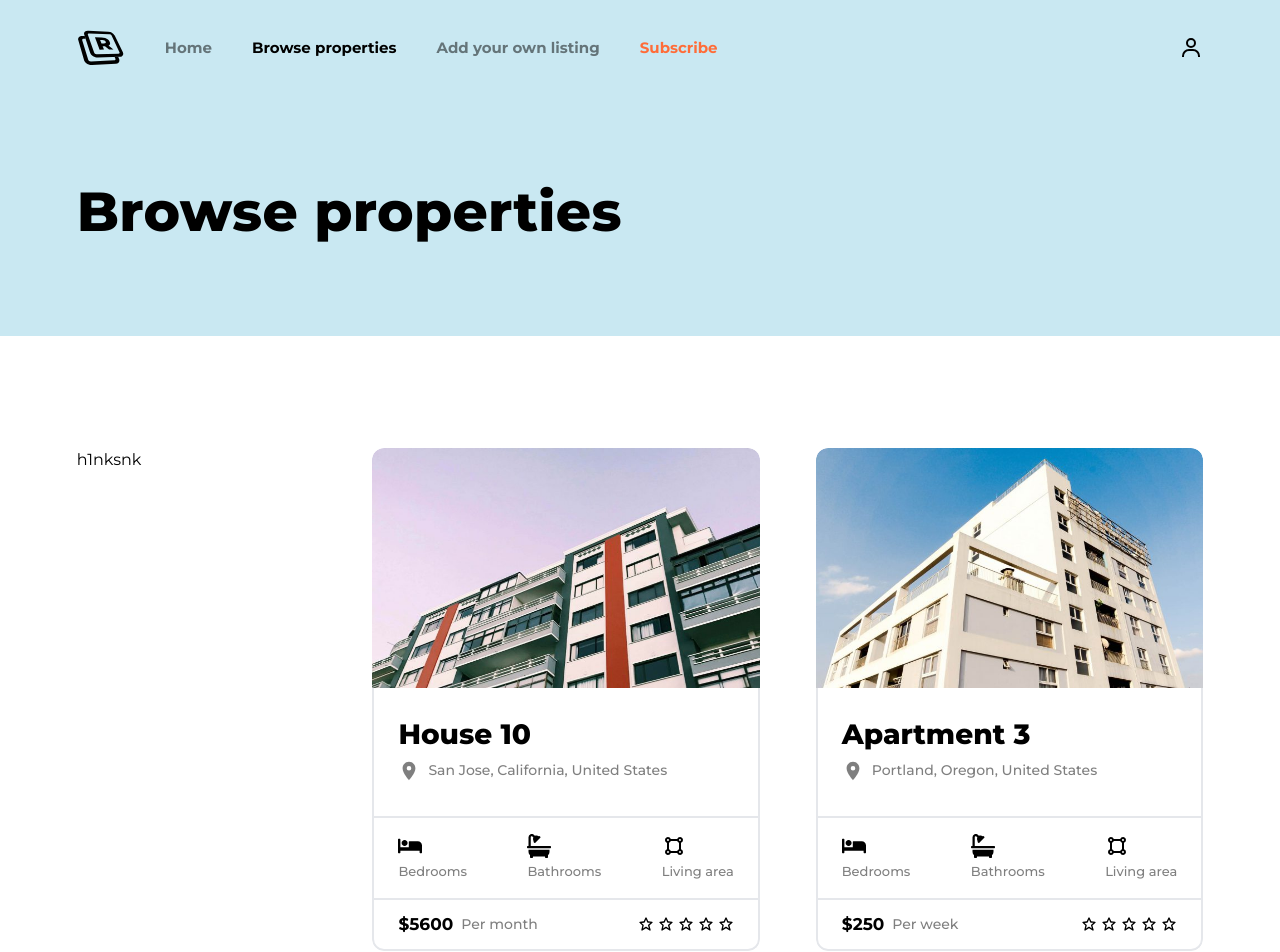
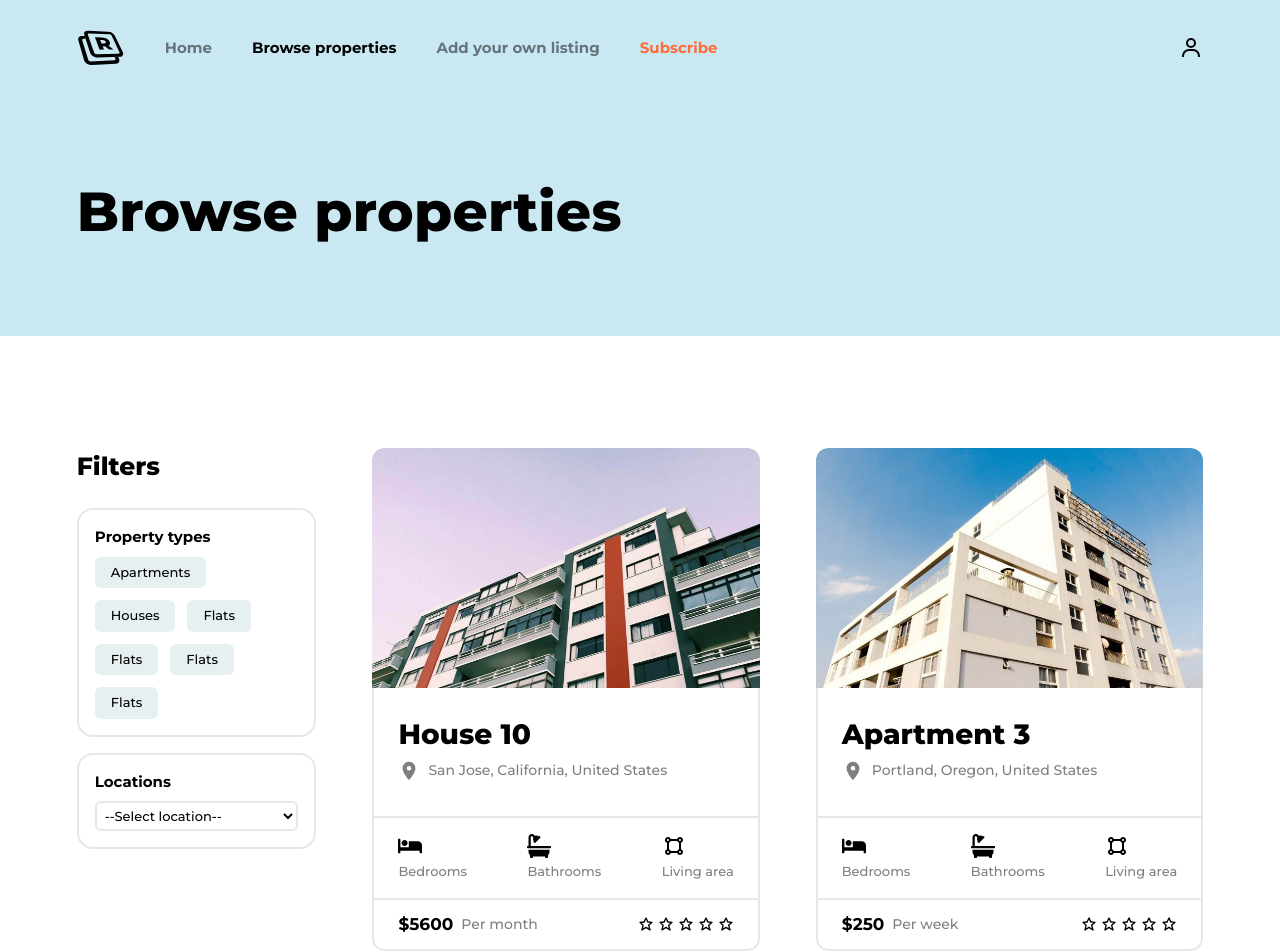
Before and after one commit to Davidcharlie381/rentage, a Next.js app: page /properties in a window 1280 px wide. Shown: the top 952 px of the page. Built offline with nearby package versions, Linux system fonts and the light colour scheme.

Commit message:
add: extra pages and components

```diff
--- /dev/null
+++ b/components/FilterBox.jsx
@@ -0,0 +1,47 @@
+const FilterBox = () => {
+  return (
+    <div className="hidden md:block">
+      <h3 className="text-[1.56rem] leading-9 font-extrabold mb-6">Filters</h3>
+      <div className="border-2 rounded-2xl p-4 mb-4">
+        <h5 className="text-[15px] font-bold mb-2">Property types</h5>
+        <div className="flex flex-wrap gap-3">
+          <span className="bg-dullBlue hover:bg-orange hover:text-white transition-all duration-300 text-[13px] font-medium p-[6px] px-4 rounded-md">
+            Apartments
+          </span>
+          <span className="bg-dullBlue hover:bg-orange hover:text-white transition-all duration-300 text-[13px] font-medium p-[6px] px-4 rounded-md">
+            Houses
+          </span>
+          <span className="bg-dullBlue hover:bg-orange hover:text-white transition-all duration-300 text-[13px] font-medium p-[6px] px-4 rounded-md">
+            Flats
+          </span>
+          <span className="bg-dullBlue hover:bg-orange hover:text-white transition-all duration-300 text-[13px] font-medium p-[6px] px-4 rounded-md">
+            Flats
+          </span>
+          <span className="bg-dullBlue hover:bg-orange hover:text-white transition-all duration-300 text-[13px] font-medium p-[6px] px-4 rounded-md">
+            Flats
+          </span>
+          <span className="bg-dullBlue hover:bg-orange hover:text-white transition-all duration-300 text-[13px] font-medium p-[6px] px-4 rounded-md">
+            Flats
+          </span>
+
+        </div>
+      </div>
+      <div className=" border-2 rounded-2xl p-4 ">
+        <h5 className="text-[15px] font-bold mb-2">Locations</h5>
+        <select className="w-full bg-white border-2 rounded-md p-1 text-[13px] font-medium">
+          <option>--Select location--</option>
+          <option>Location</option>
+          <option>Location</option>
+          <option>Location</option>
+          <option>Location</option>
+          <option>Location</option>
+          <option>Location</option>
+          <option>Location</option>
+          <option>Location</option>
+        </select>
+      </div>
+    </div>
+  );
+};
+
+export default FilterBox;
--- /dev/null
+++ b/components/GridContainer.jsx
@@ -0,0 +1,24 @@
+import FilterBox from './FilterBox'
+import PlacesCard from './PlacesCard'
+
+const GridContainer = ({properties}) => {
+  return (
+    <section className="container gap-14 mt-14 md:mt-28 md:grid md:grid-cols-4 mb-32 md:mb-48">
+        <FilterBox />
+        <div className="grid gap-10 md:gap-14 grid-cols-1 md:grid-cols-2 col-span-3">
+          {properties.map((property) => (
+            <PlacesCard
+              image={property.image}
+              house={property.house}
+              location={property.location}
+              price={property.price}
+              duration={property.duration}
+              listing
+            />
+          ))}
+        </div>
+      </section>
+  )
+}
+
+export default GridContainer
--- a/components/ServicesCard.jsx
+++ b/components/ServicesCard.jsx
@@ -12,7 +12,7 @@ const ServicesCard = ({ title, image, link, lineGrad }) => {
         </h3>
         <div className="bg-black h-[1px] mx-auto w-16" />
         <Link href={link}>
-          <h5 className="mt-4 text-orange font-medium">EXPLORE</h5>
+          <h5 className="mt-4 text-orange font-bold text-[13px] leading-[20px] tracking-[0.25em]">EXPLORE</h5>
         </Link>
       </div>
 
--- a/components/ServicesSection.jsx
+++ b/components/ServicesSection.jsx
@@ -7,9 +7,9 @@ import { SectionHeading } from "./Heading";
 import ServicesCard from "./ServicesCard";
 
 const services = [
-  {title: "For sale", image: image1, link: "", lineGrad: "from-[#C9E8F2] to-[#fff]"},
-  {title: "Hotel based", image: image2, link: "", lineGrad: "from-[#8BAFB9] to-[#91A1A5]"},
-  {title: "Rentals", image: image3, link: "", lineGrad: "from-[#FFB7C9] to-[#fff]"}
+  {title: "For sale", image: image1, link: "transaction/for-sale", lineGrad: "from-[#C9E8F2] to-[#fff]"},
+  {title: "Hotel based", image: image2, link: "transaction/hotel-based", lineGrad: "from-[#8BAFB9] to-[#91A1A5]"},
+  {title: "Rentals", image: image3, link: "transaction/rentals", lineGrad: "from-[#FFB7C9] to-[#fff]"}
 ]
 
 const ServicesSection = () => {
--- a/pages/index.js
+++ b/pages/index.js
@@ -3,10 +3,13 @@ import PlacesSection from "@/components/PlacesSection";
 import ServicesSection from "@/components/ServicesSection";
 import Layout from "@/layout/layout";
 
+
+import heroImage from "../public/home_hero.png";
+
 export default function Home() {
   return (
     <Layout>
-      <HeroSection />
+      <HeroSection text="We're here to help you find your new home" image={heroImage} home />
       <ServicesSection />
       <PlacesSection />
     </Layout>
--- a/pages/properties.js
+++ b/pages/properties.js
@@ -1,14 +1,15 @@
 import PlacesCard from "@/components/PlacesCard";
 import PropertiesHero from "@/components/PropertiesHero";
 import Layout from "@/layout/layout";
-import image1 from "../public/apartment_3-696x475.jpg"
-import image2 from "../public/apartment_4-696x465.jpg"
-import image3 from "../public/apartment_5-696x413.jpg"
-import image4 from "../public/apartment_6-696x425.jpg"
-import image5 from "../public/apartment_7-696x464.jpg"
-import image6 from "../public/house_8-696x482.jpg"
-import image7 from "../public/house_10-696x464.jpg"
 
+import image1 from "../public/apartment_3-696x475.jpg";
+import image2 from "../public/apartment_4-696x465.jpg";
+import image3 from "../public/apartment_5-696x413.jpg";
+import image4 from "../public/apartment_6-696x425.jpg";
+import image5 from "../public/apartment_7-696x464.jpg";
+import image6 from "../public/house_8-696x482.jpg";
+import image7 from "../public/house_10-696x464.jpg";
+import GridContainer from "@/components/GridContainer";
 
 const properties = [
   {
@@ -73,21 +74,7 @@ const Properties = () => {
   return (
     <Layout>
       <PropertiesHero text="Browse properties" />
-      <section className="container gap-14 mt-14 md:mt-28 md:grid md:grid-cols-4 mb-32 md:mb-48">
-        <div className="hidden md:block">h1nksnk</div>
-        <div className="grid gap-10 md:gap-14 grid-cols-1 md:grid-cols-2 col-span-3">
-          {properties.map((property) => (
-            <PlacesCard
-              image={property.image}
-              house={property.house}
-              location={property.location}
-              price={property.price}
-              duration={property.duration}
-              listing
-            />
-          ))}
-        </div>
-      </section>
+      <GridContainer properties={properties} />
     </Layout>
   );
 };
--- a/pages/select-a-plan.js
+++ b/pages/select-a-plan.js
@@ -48,7 +48,6 @@ const plans = [
 
 const SelectPlan = () => {
   const [activeTab, setActiveTab] = useState("annually");
-  const [period, setPeriod] = useState("monthly");
 
   // const setActive = () => {
 
@@ -68,9 +67,8 @@ const SelectPlan = () => {
             <div
               onClick={() => {
                 setActiveTab("annually");
-                setPeriod("annually");
               }}
-              className={`z-10 ${
+              className={`z-10 cursor-pointer ${
                 activeTab === "annually" ? "text-black" : "text-white"
               }`}
             >
@@ -79,9 +77,8 @@ const SelectPlan = () => {
             <div
               onClick={() => {
                 setActiveTab("monthly");
-                setPeriod("annually");
               }}
-              className={`z-10 ${
+              className={`z-10 cursor-pointer ${
                 activeTab === "monthly" ? "text-black" : "text-white"
               }`}
             >
@@ -90,7 +87,7 @@ const SelectPlan = () => {
           </div>
           <div className="mt-0 md:mt-20 grid md:grid-cols-3 gap-10">
             {plans.map((plan) => (
-              <PlanCard plan={plan} period={period} />
+              <PlanCard plan={plan} period={activeTab} />
             ))}
           </div>
         </div>
--- /dev/null
+++ b/pages/transaction/[id].js
@@ -0,0 +1,114 @@
+import HeroSection from "@/components/HeroSection";
+import React, { useEffect } from "react";
+import heroImage from "../../public/for_sale-1.png";
+import Layout from "@/layout/layout";
+
+import image1 from "../../public/apartment_3-696x475.jpg";
+import image2 from "../../public/apartment_4-696x465.jpg";
+import image3 from "../../public/apartment_5-696x413.jpg";
+import image4 from "../../public/apartment_6-696x425.jpg";
+import image5 from "../../public/apartment_7-696x464.jpg";
+import image6 from "../../public/house_8-696x482.jpg";
+import image7 from "../../public/house_10-696x464.jpg";
+
+import hero1 from "../../public/for_sale-1.png";
+import hero2 from "../../public/temporary_housing.png";
+import hero3 from "../../public/rentals.png";
+
+import GridContainer from "@/components/GridContainer";
+import { useRouter } from "next/router";
+
+const properties = [
+  {
+    image: image1,
+    house: "House 10",
+    location: "San Jose, California, United States",
+    price: "$5600",
+    duration: "Per month",
+    rating: "",
+  },
+  {
+    image: image2,
+    house: "Apartment 3",
+    location: "Portland, Oregon, United States",
+    price: "$250",
+    duration: "Per week",
+    rating: "",
+  },
+  {
+    image: image3,
+    house: "Apartment 5",
+    location: "Seattle, Washington, United States",
+    price: "$40400",
+    duration: "Per year",
+    rating: "",
+  },
+  {
+    image: image4,
+    house: "House 10",
+    location: "San Jose, California, United States",
+    price: "$5600",
+    duration: "Per month",
+    rating: "",
+  },
+  {
+    image: image5,
+    house: "Apartment 3",
+    location: "Portland, Oregon, United States",
+    price: "$250",
+    duration: "Per week",
+    rating: "",
+  },
+  {
+    image: image6,
+    house: "Apartment 5",
+    location: "Seattle, Washington, United States",
+    price: "$40400",
+    duration: "Per year",
+    rating: "",
+  },
+  {
+    image: image7,
+    house: "Apartment 5",
+    location: "Seattle, Washington, United States",
+    price: "$40400",
+    duration: "Per year",
+    rating: "",
+  },
+];
+
+const pages = [
+  { name: "For sale", id: "for-sale", properties, heroImage: hero1 },
+  {
+    name: "Hotel based",
+    id: "hotel-based",
+    properties,
+    heroImage: hero2,
+  },
+  { name: "Rentals", id: "rentals", properties, heroImage: hero3 },
+];
+
+const ForSale = () => {
+  const router = useRouter();
+
+  const { id } = router.query;
+
+  const currentPage = pages.find((page) => page.id === id);
+
+  // useEffect(() => {
+  //   console.log(currentPage);
+  // }, []);
+
+  return (
+    <Layout>
+      <HeroSection
+        text={currentPage.name}
+        para="Aliquam consectetur nibh vitae tellus gravida mattis. Nullam aliquet felis nisl, nec iaculis erat bibendum a. Etiam quis euismod augue. Nulla ornare libero sapien. Nullam aliquam massa eu nulla consequat."
+        image={currentPage.heroImage}
+      />
+      <GridContainer properties={currentPage.properties} />
+    </Layout>
+  );
+};
+
+export default ForSale;
--- a/styles/globals.css
+++ b/styles/globals.css
@@ -3,5 +3,5 @@
 @tailwind utilities;
 
 .container {
-    @apply mx-auto w-[88%] max-w-7xl;
+    @apply mx-auto w-[90%] md:w-[88%] max-w-7xl;
 }
```
Also changed, not shown: components/HeroSection.jsx (+24 -12 lines), components/PlanCard.jsx (+9 -10 lines), data.js (added).
